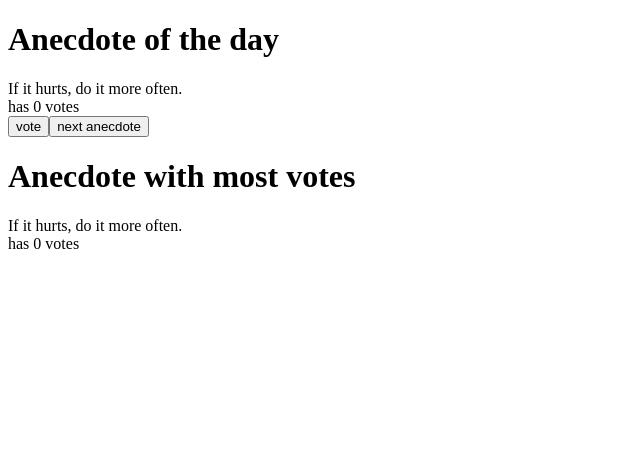
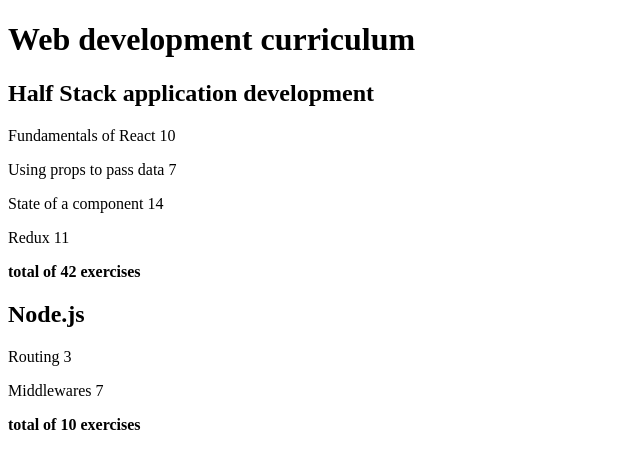
Before and after one commit to VolodPol/full-stack-open, a React (Vite) app: page / in a window 1280 px wide. Shown: the top 468 px of the page, without its empty margins (0-640 px from the left). Built offline with nearby package versions, Linux system fonts and the light colour scheme.

Commit message:
update: 2.1-2.4 course info

```diff
--- a/index.html
+++ b/index.html
@@ -8,6 +8,6 @@
   </head>
   <body>
     <div id="root"></div>
-    <script type="module" src="/src/part_1/anecdotes/main.jsx"></script>
+    <script type="module" src="/src/part_2/course_info/main.jsx"></script>
   </body>
 </html>
--- /dev/null
+++ b/src/part_2/course_info/App.jsx
@@ -0,0 +1,95 @@
+
+const Part = ( { name, numberOfExercises } ) => {
+    return (
+        <p>
+            {name} {numberOfExercises}
+        </p>
+    );
+}
+
+const Header = ( { name} ) => {
+    return (
+        <h2>{name}</h2>
+    );
+}
+
+const Content = ( { contents } ) => {
+    let totalCount = contents.map(p => p.exercises).reduce((sum, current) => sum + current, 0);
+    return (
+        <>
+            {
+                contents.map(
+                    (part) => <Part key={part.id} name={part.name} numberOfExercises={part.exercises}/>
+                )
+            }
+            <p><b>total of {totalCount} exercises</b></p>
+        </>
+    );
+}
+
+const Course = ({ header, parts }) => {
+    return (
+        <div>
+            <Header name={header}/>
+            <Content contents={parts}/>
+        </div>
+    );
+}
+
+const App = () => {
+    const courses = [
+        {
+            name: 'Half Stack application development',
+            id: 1,
+            parts: [
+                {
+                    name: 'Fundamentals of React',
+                    exercises: 10,
+                    id: 1
+                },
+                {
+                    name: 'Using props to pass data',
+                    exercises: 7,
+                    id: 2
+                },
+                {
+                    name: 'State of a component',
+                    exercises: 14,
+                    id: 3
+                },
+                {
+                    name: 'Redux',
+                    exercises: 11,
+                    id: 4
+                }
+            ]
+        },
+        {
+            name: 'Node.js',
+            id: 2,
+            parts: [
+                {
+                    name: 'Routing',
+                    exercises: 3,
+                    id: 1
+                },
+                {
+                    name: 'Middlewares',
+                    exercises: 7,
+                    id: 2
+                }
+            ]
+        }
+    ]
+
+    return (
+        <div>
+            <h1>Web development curriculum</h1>
+            {
+                courses.map(course => <Course key={course.id} header={course.name} parts={course.parts}/>)
+            }
+        </div>
+);
+}
+
+export default App
--- /dev/null
+++ b/src/part_2/course_info/main.jsx
@@ -0,0 +1,5 @@
+import ReactDOM from 'react-dom/client'
+import App from './App.jsx'
+
+
+ReactDOM.createRoot(document.getElementById('root')).render(<App />)
```
